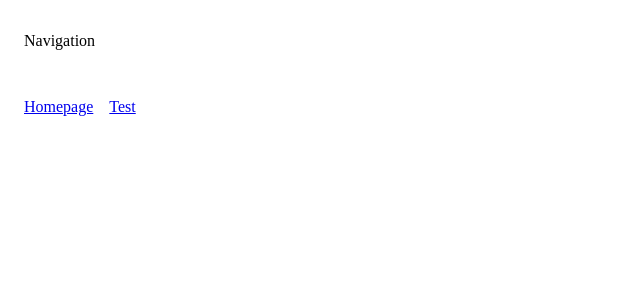
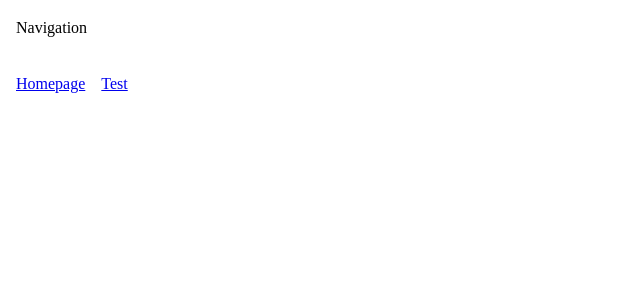
Before and after one commit to Alexandre-RICHARD/alex-front, a React (Vite) app: page / in a window 1280 px wide. Shown: the top 300 px of the page, without its empty margins (0-640 px from the left). Built offline with nearby package versions, Linux system fonts and the light colour scheme.

Commit message:
feat: #33 install reset scss files

```diff
--- a/src/main.tsx
+++ b/src/main.tsx
@@ -1,3 +1,5 @@
+import "./styles/reset.scss";
+
 import { QueryClientProvider } from "@tanstack/react-query";
 import { createRoot } from "react-dom/client";
 import { RouterProvider } from "react-router";
--- /dev/null
+++ b/src/styles/reset.scss
@@ -0,0 +1,62 @@
+// Uniformiser la boîte
+*,
+*::before,
+*::after {
+  box-sizing: border-box;
+}
+
+// Uniformiser les espacements
+* {
+  margin: 0;
+  padding: 0;
+  border-radius: 0;
+}
+
+// Assainir les titres et textes
+html {
+  line-height: 1.5;
+  scroll-behavior: smooth;
+}
+
+// Rendre l'affichage des médias prévisibles
+img,
+picture,
+video,
+canvas,
+svg {
+  display: block;
+  max-width: 100%;
+}
+
+// Facilite la création de tableau
+table {
+  border-collapse: collapse;
+  border-spacing: 0;
+}
+
+// Nettoyer les listes
+ul,
+ol {
+  list-style: none;
+}
+
+// Accessibilité motion-reduce
+@media (prefers-reduced-motion: reduce) {
+  *,
+  *::before,
+  *::after {
+    animation-duration: 0.001ms !important;
+    transition-duration: 0.001ms !important;
+  }
+}
+
+// Rendre les éléments HTML 5 en bloc
+article,
+aside,
+footer,
+header,
+nav,
+section,
+main {
+  display: block;
+}
```
